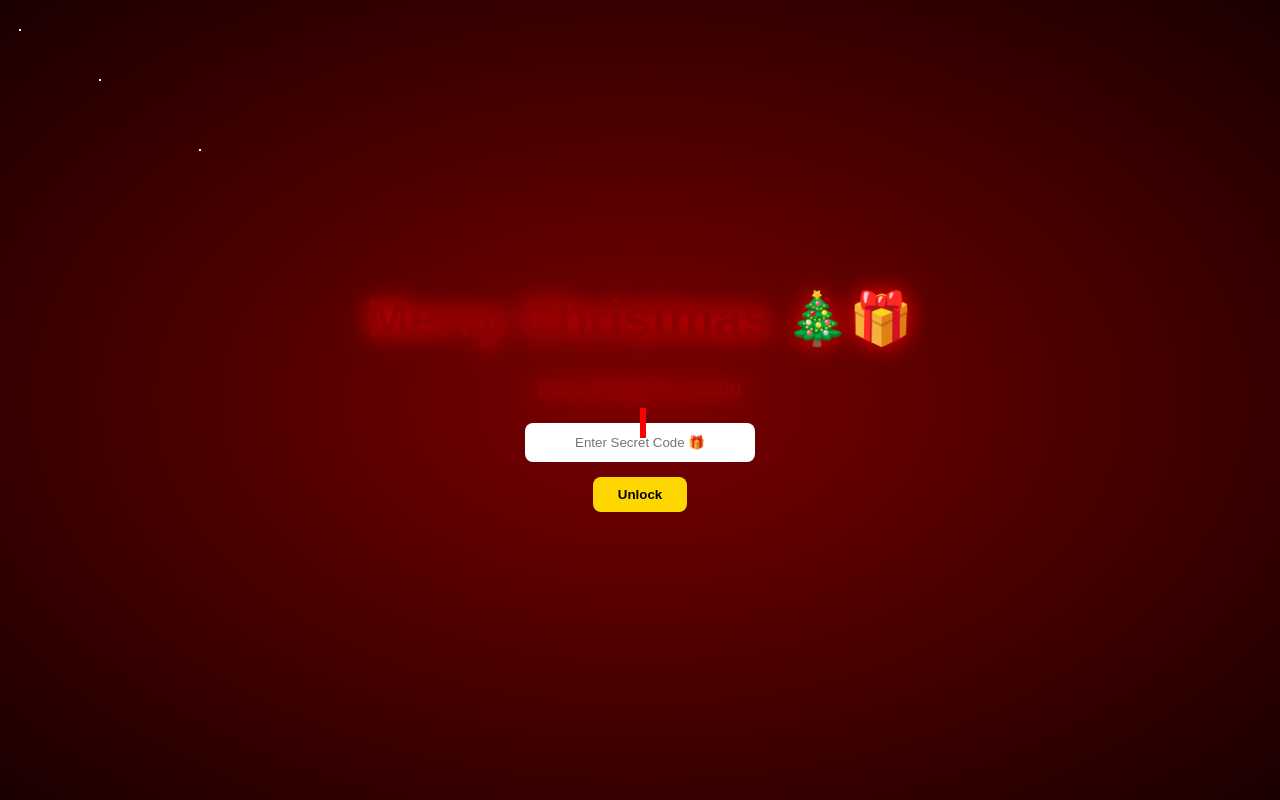
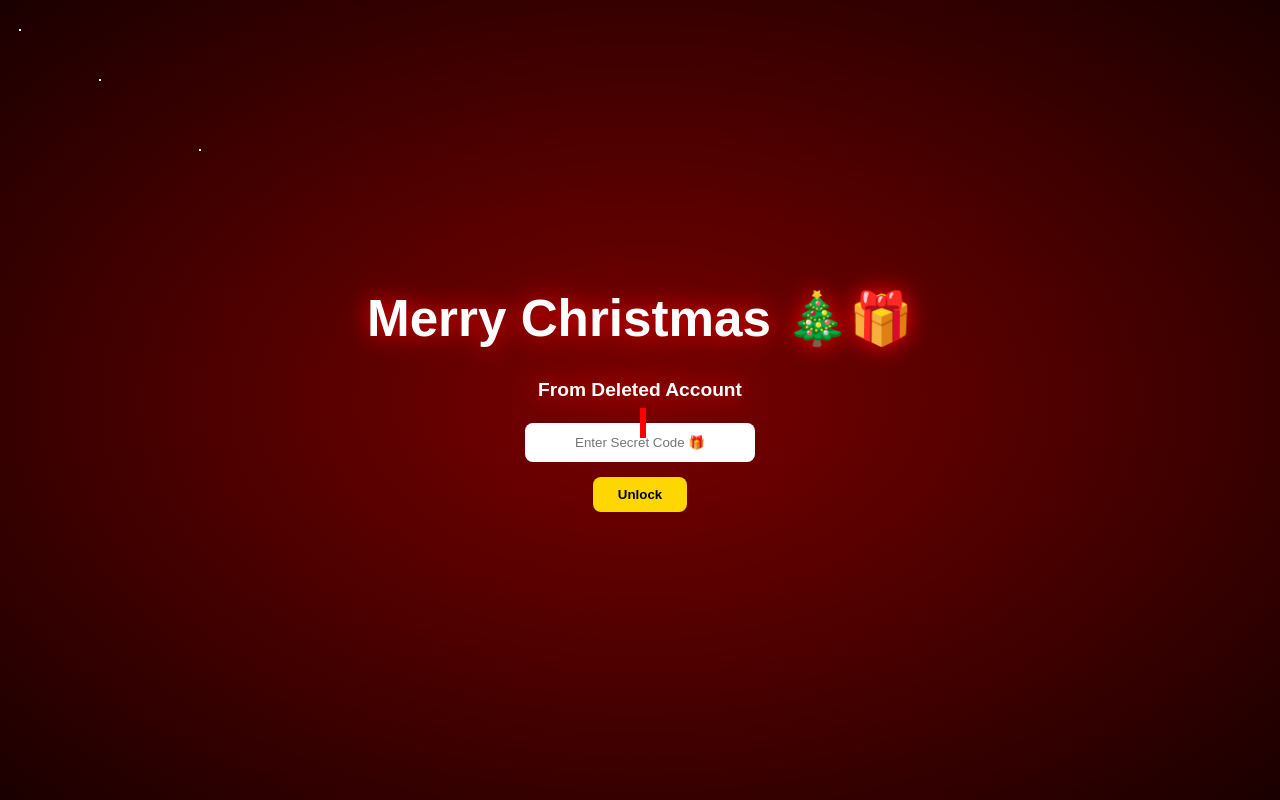
Before and after one commit to Bipul45/dlt-account, a plain HTML site: page index.html in a window 1280 px wide. Drawn offline with Linux system fonts and the light colour scheme.

Commit message:
Update style.css

```diff
--- a/style.css
+++ b/style.css
@@ -16,7 +16,7 @@ body{
 /* BLOOD TEXT */
 .blood-text{
   font-size:3.2rem;
-  color:#8b0000;
+  color:#white;
   text-shadow:0 0 25px red;
   position:relative;
 }
@@ -128,4 +128,5 @@ button{
 @keyframes snow{
   from{background-position:0 0;}
   to{background-position:0 200px;}
+
 }
```
